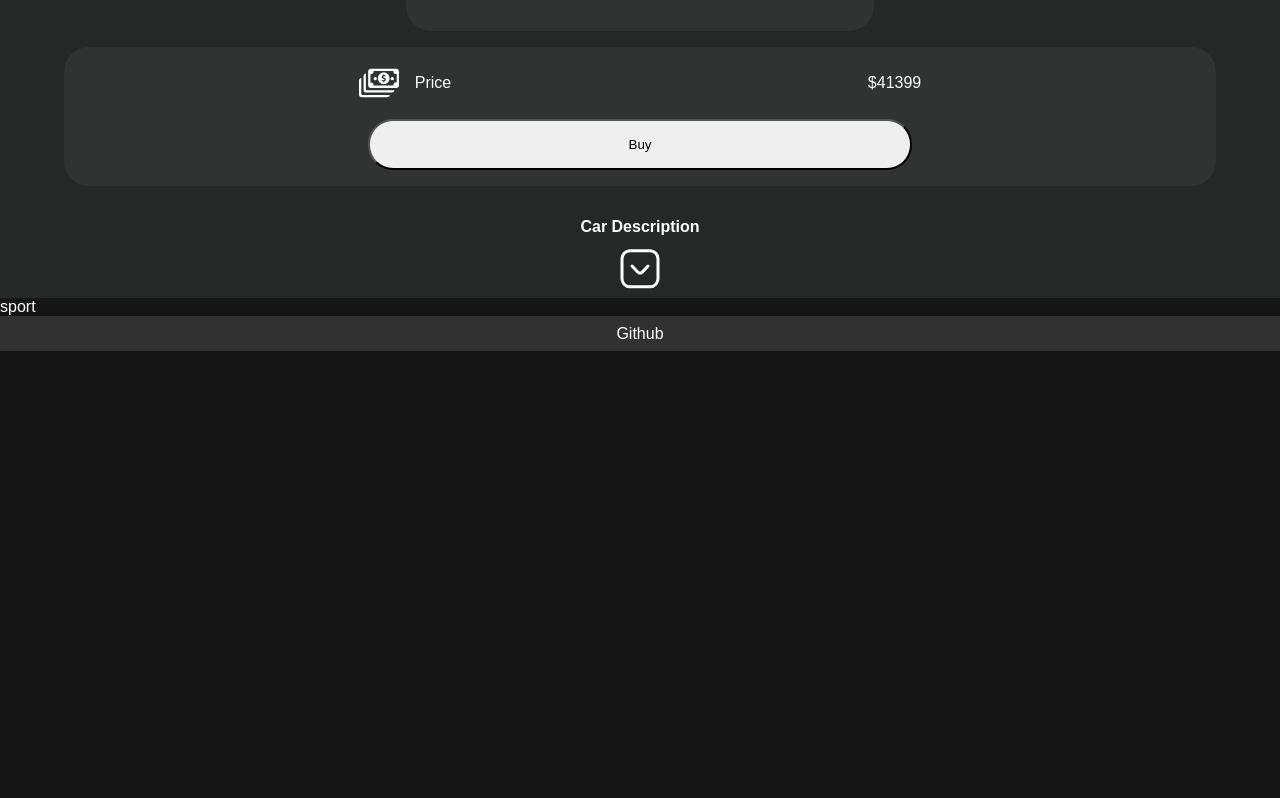
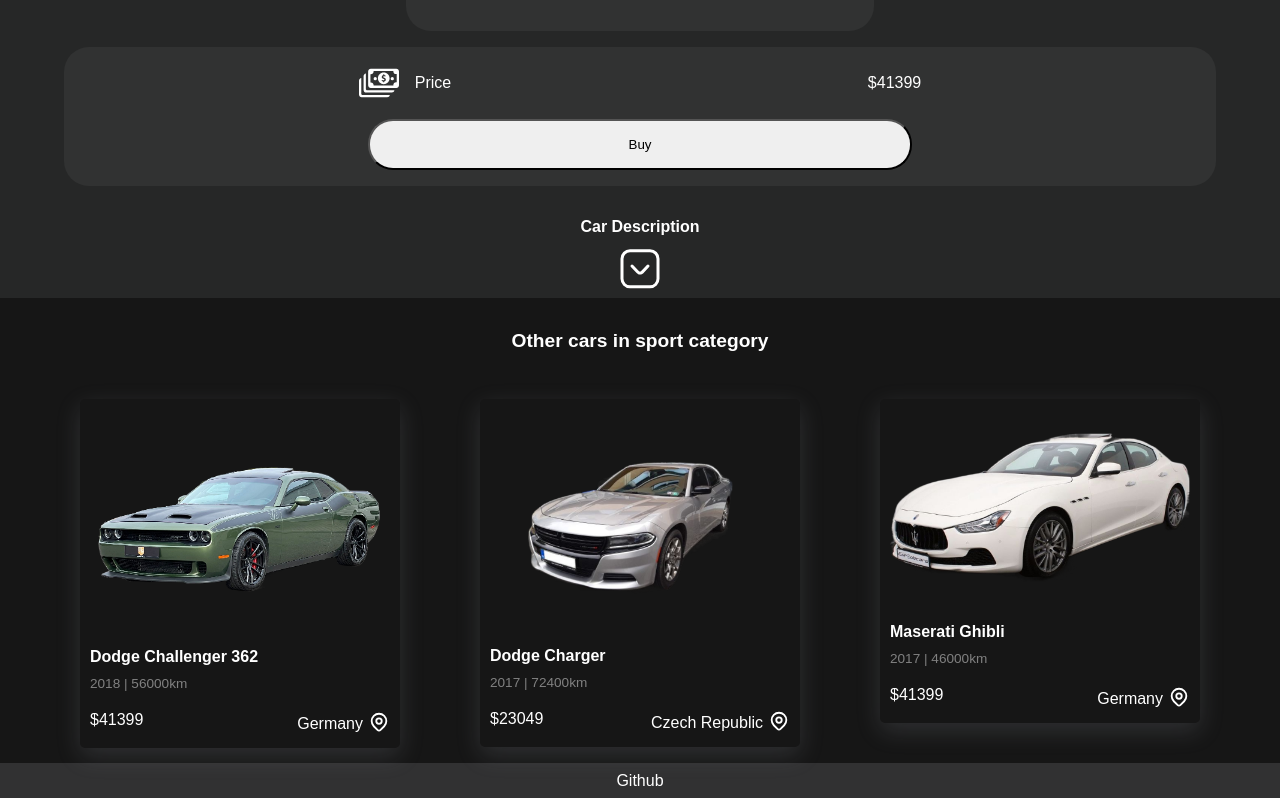
Before and after one commit to ItsMeArash/car-sell, a Next.js app: page /cars/1 in a window 1280 px wide. Shown: the part 727-1525 px from the top of the page. Before the commit the page ends 1078 px from the top, so only its background shows below. Built offline with nearby package versions, Linux system fonts and the light colour scheme; a web font is replaced by a local one.

Commit message:
Related cars section added

```diff
--- a/components/templates/CarSection.js
+++ b/components/templates/CarSection.js
@@ -87,13 +87,13 @@
           </div>
           <div className={styles.priceValue}>${price}</div>
         </div>
-        <button>Buy</button>
+        <button className={styles.hover}>Buy</button>
       </div>
 
       <div className={styles.description}>
         <h4>Car Description</h4>
         <div
-          className={`${styles.arrowContainer} ${
+          className={`${styles.arrowContainer} ${styles.hover} ${
             showingMore ? styles.notShow : styles.show
           }`}
           onClick={toggleDescription}
--- a/components/templates/CarSection.module.css
+++ b/components/templates/CarSection.module.css
@@ -64,11 +64,11 @@
   border-radius: 25px;
   cursor: pointer;
 }
-.payment button:hover, .arrowContainer:hover {
+.hover:hover {
   transition: filter 0.1s ease-in;
   filter: brightness(0.8);
 }
-.payment button:not(:hover), .arrowContainer:not(:hover) {
+.hover:not(:hover) {
   transition: filter 0.1s ease-in;
 }
 
--- a/components/templates/RelatedCars.js
+++ b/components/templates/RelatedCars.js
@@ -1,12 +1,19 @@
-import styles from "./RelatedCars.module.css"
+import carsData from "@/data/carsData";
+import styles from "./RelatedCars.module.css";
+import Card from "../modules/Card";
 
 const RelatedCars = (props) => {
   const category = props.category;
-  console.log(props);
+  const relatedCars = carsData.filter((car) => car.category === category);
   return (
-    <div className={styles.container}>
-      {category}
-    </div>
+    <>
+    <h4 className={styles.heading}>Other cars in {category} category</h4>
+      <div className={styles.container}>
+        {relatedCars.map((car) => (
+          <Card {...car} />
+        ))}
+      </div>
+    </>
   );
 };
 
--- a/components/templates/RelatedCars.module.css
+++ b/components/templates/RelatedCars.module.css
@@ -1,3 +1,13 @@
 .container {
-  /* height: 50rem; */
+  display: flex;
+  flex-wrap: wrap;
+  justify-content: space-around;
+  max-width: 1200px;
+  margin: auto;
 }
+
+.heading {
+  text-align: center;
+  font-size: 1.2rem;
+  padding: 2rem;
+}
```
